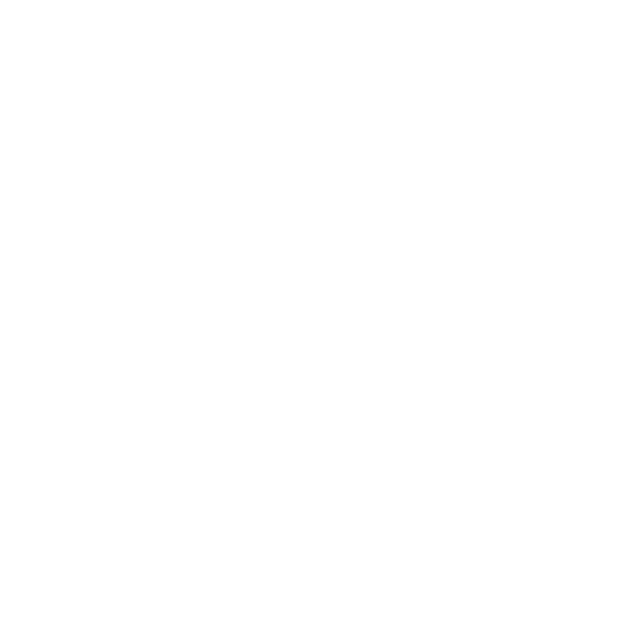
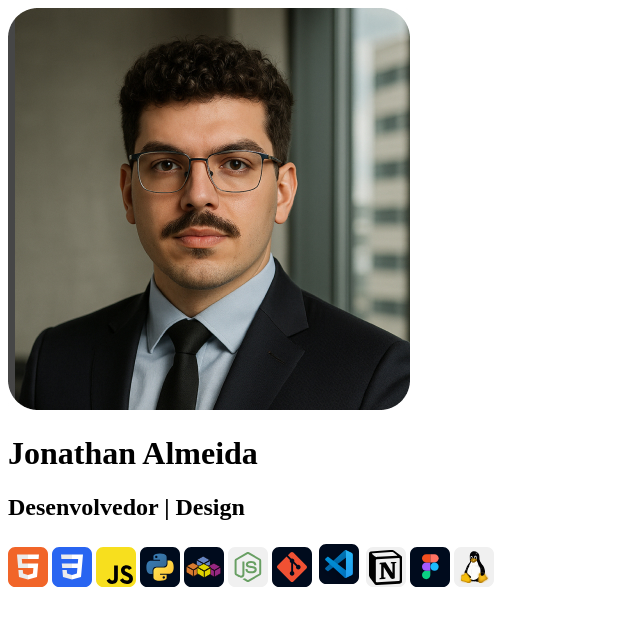
Before and after one commit to JonathanAsf/links-redes-sociais, a plain HTML site: page index.html in a window 1280 px wide. Shown: the whole page, without its empty margins (0-640 px from the left). Drawn offline with Linux system fonts and the light colour scheme.

Commit message:
feat: structure header with profile, stacks images and text

```diff
--- a/index.html
+++ b/index.html
@@ -11,5 +11,29 @@
 
     <title>Links Diretos</title>
   </head>
-  <body></body>
+  <body>
+    <header>
+      <img
+        src="./assets/img/foto-profissional.jpg"
+        alt="Jonathan vestido profissionalmente"
+      />
+      <div>
+        <h1>Jonathan Almeida</h1>
+        <h2>Desenvolvedor | Design</h2>
+        <div class="stacks">
+          <img src="./assets/img/html.svg" alt="logotipo html" />
+          <img src="./assets/img/css.svg" alt="logotipo css" />
+          <img src="./assets/img/javaScript.svg" alt="logotipo javaScript" />
+          <img src="./assets/img/python.svg" alt="logotipo python" />
+          <img src="./assets/img/vba.svg" alt="logotipo vba" />
+          <img src="./assets/img/nodeJs.svg" alt="logotipo nodejs" />
+          <img src="./assets/img/git.svg" alt="logotipo git" />
+          <img src="./assets/img/vscode.svg" alt="logotipo vscode" />
+          <img src="./assets/img/notion.svg" alt="logotipo notion" />
+          <img src="./assets/img/figma.svg" alt="logotipo figma" />
+          <img src="./assets/img/linux.svg" alt="logotipo linux" />
+        </div>
+      </div>
+    </header>
+  </body>
 </html>
```
Also changed, not shown: assets/img/foto-profissional.jpg (added), assets/img/notion.svg (renamed from assets/img/Linux-1.svg).
